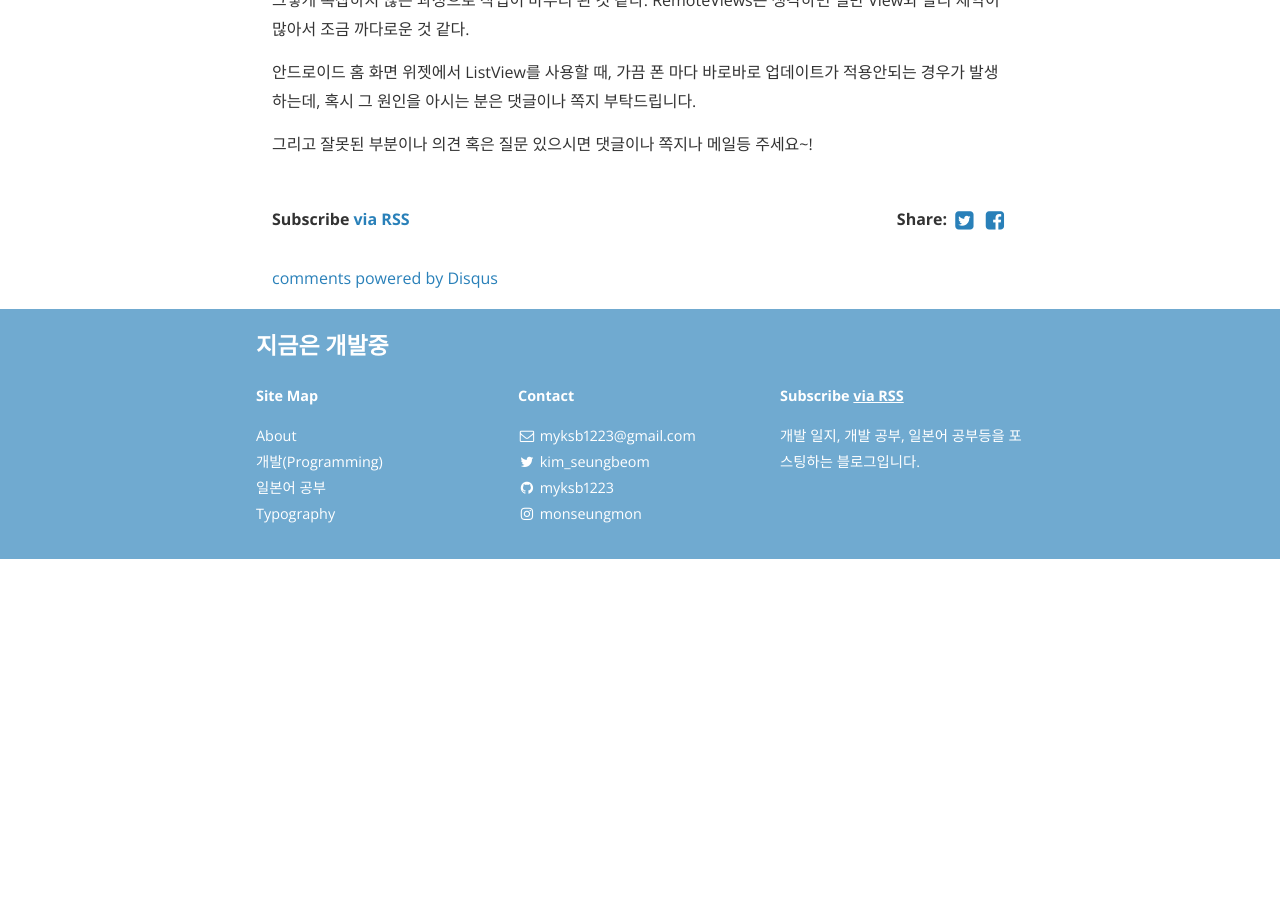
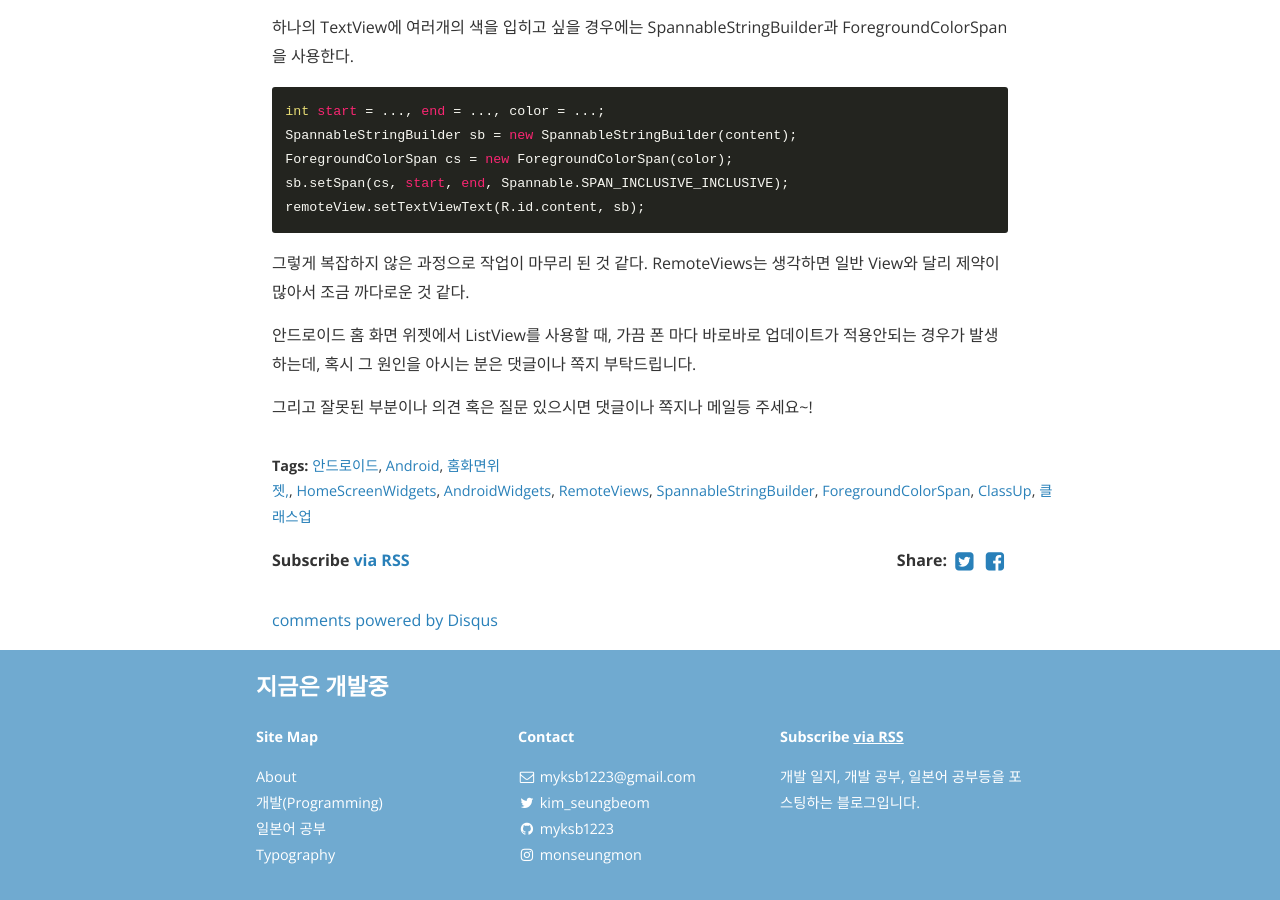
Before and after one commit to myksb1223/myksb1223.github.io, a Jekyll site: the page built from _posts/2018-07-10-Android-Homescreen-AppWidget.md, in a window 1280 px wide and 900 px high, scrolled down 3208 px. Built offline with Jekyll 4.4.1, drawn with Linux system fonts in a browser that asks for light colours; nearby versions of some CDN libraries; Markdown is read by kramdown in place of the engine named in the settings; comment, search, counter and statistics services are not loaded; before the commit the page ends 3767 px from its top, so only the background shows below that.

Commit message:
Change tags

```diff
--- a/_posts/2018-07-10-Android-Homescreen-AppWidget.md
+++ b/_posts/2018-07-10-Android-Homescreen-AppWidget.md
@@ -4,6 +4,8 @@
 date:   2018-07-10 23:22:00
 author: Seungbeom Kim
 categories: develop_diary
+tags:	안드로이드 Android 홈화면위젯, HomeScreenWidgets AndroidWidgets RemoteViews SpannableStringBuilder ForegroundColorSpan ClassUp 클래스업
+cover:  ""
 ---
 
 안드로이드 홈 화면 위젯의 디자인 변경 및 몇 가지 기능을 추가했다.
```
